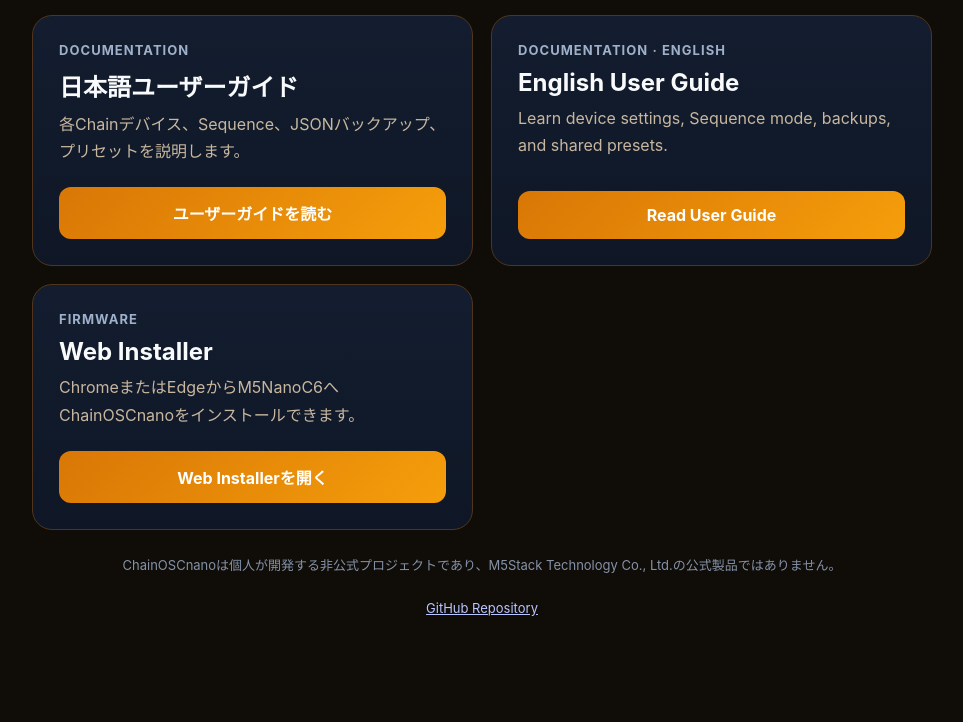
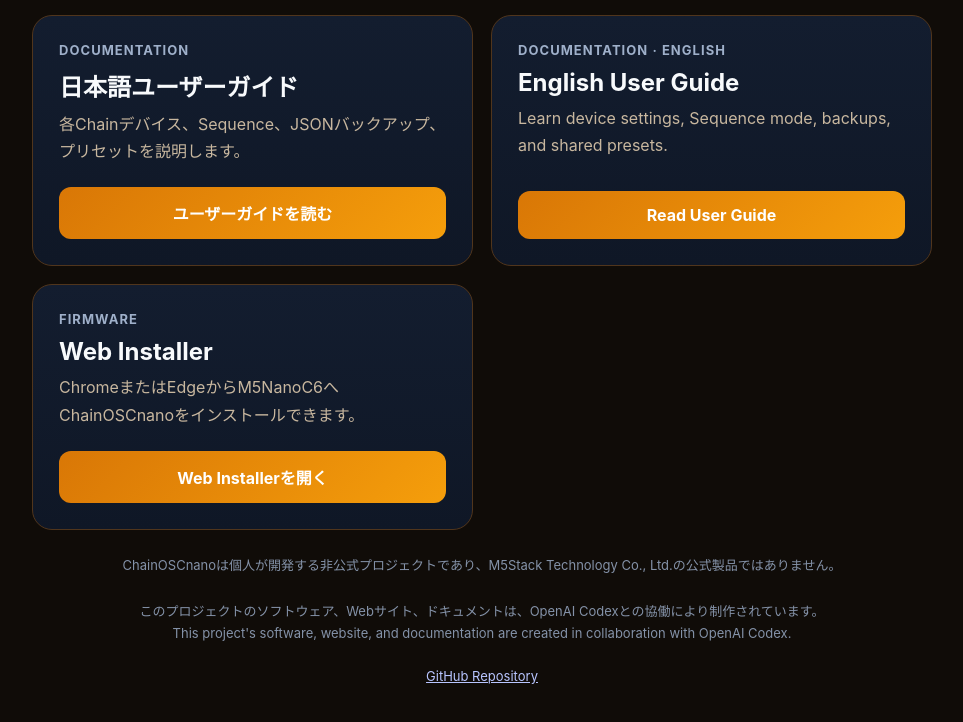
Before and after one commit to shimez/ChainOSCnano, a plain HTML site: page docs/index.html in a window 1280 px wide. Shown: the part 756-1478 px from the top of the page, without its empty margins (158-1121 px from the left). Before the commit the page ends 1424 px from the top, so only its background shows below. Drawn offline with Linux system fonts and the light colour scheme.

Commit message:
Document AI collaboration

```diff
--- a/docs/index.html
+++ b/docs/index.html
@@ -36,5 +36,6 @@
     <article class="card"><span class="label">Documentation · English</span><h2>English User Guide</h2><p>Learn device settings, Sequence mode, backups, and shared presets.</p><a class="button" href="en/user-guide/">Read User Guide</a></article>
     <article class="card"><span class="label">Firmware</span><h2>Web Installer</h2><p>ChromeまたはEdgeからM5NanoC6へChainOSCnanoをインストールできます。</p><a class="button" href="installer/">Web Installerを開く</a></article>
   </section>
-  <p class="note">ChainOSCnanoは個人が開発する非公式プロジェクトであり、M5Stack Technology Co., Ltd.の公式製品ではありません。</p><footer><a href="https://github.com/shimez/ChainOSCnano">GitHub Repository</a></footer>
+  <p class="note">ChainOSCnanoは個人が開発する非公式プロジェクトであり、M5Stack Technology Co., Ltd.の公式製品ではありません。</p>
+  <p class="note">このプロジェクトのソフトウェア、Webサイト、ドキュメントは、OpenAI Codexとの協働により制作されています。<br><span lang="en">This project's software, website, and documentation are created in collaboration with OpenAI Codex.</span></p><footer><a href="https://github.com/shimez/ChainOSCnano">GitHub Repository</a></footer>
 </main></body></html>
```
Also changed, not shown: 1 other file.
